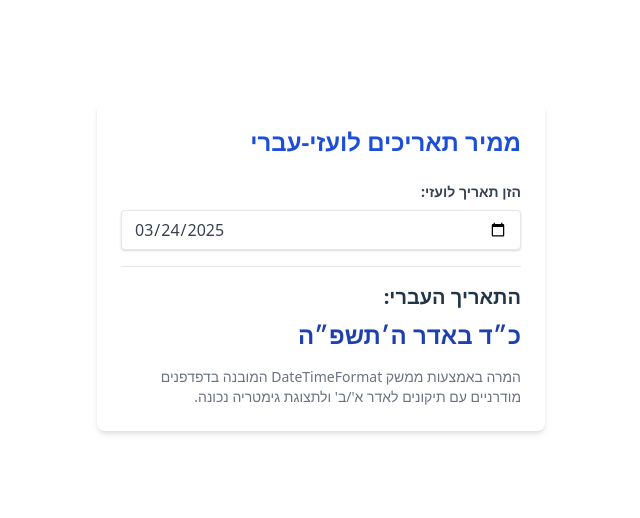
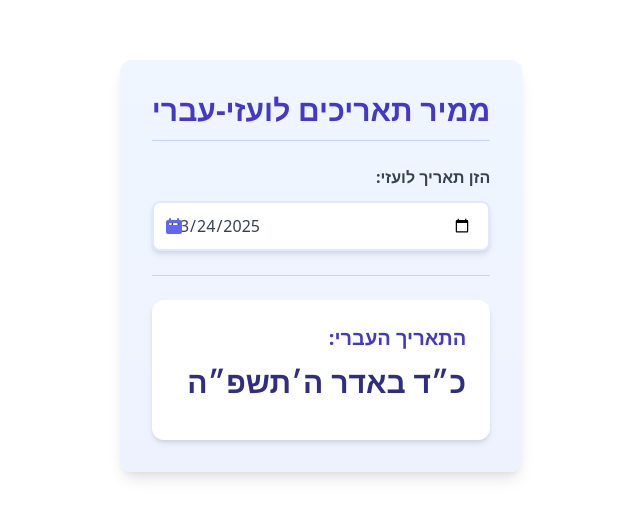
Before and after one commit to benshabbat/HebrewDateConverter, a React (Vite) app in the folder HebrewDateConverter/: page / in a window 1280 px wide. Shown: the part 134-652 px from the top of the page, without its empty margins (319-959 px from the left). Built offline with nearby package versions, Linux system fonts and the light colour scheme.

Commit message:
enhance DateInput and HebrewDateDisplay components with improved styling and accessibility features

```diff
--- a/HebrewDateConverter/src/components/HebrewDateConverter/DateInput.jsx
+++ b/HebrewDateConverter/src/components/HebrewDateConverter/DateInput.jsx
@@ -1,19 +1,31 @@
+// src/components/HebrewDateConverter/DateInput.jsx
+import React from 'react';
+
 const DateInput = ({ value, onChange, error }) => {
   return (
-    <div className="mb-4">
-      <label className="block text-gray-700 text-sm font-bold mb-2" htmlFor="gregorian-date">
+    <div className="mb-6">
+      <label className="block text-gray-700 text-md font-bold mb-3" htmlFor="gregorian-date">
         הזן תאריך לועזי:
       </label>
+      <div className="relative">
         <input
           id="gregorian-date"
           type="date"
-        className="shadow appearance-none border rounded w-full py-2 px-3 text-gray-700 leading-tight focus:outline-none focus:shadow-outline"
+          className="shadow-md appearance-none border-2 border-indigo-100 rounded-lg w-full py-3 px-4 text-gray-700 leading-tight focus:outline-none focus:border-indigo-400 focus:shadow-outline transition-all"
           value={value}
           onChange={onChange}
           aria-describedby="date-error"
+          min="1000-01-01"
+          max="9999-12-31"
         />
+        <div className="absolute inset-y-0 left-0 flex items-center pl-3 pointer-events-none">
+          <svg className="w-5 h-5 text-indigo-500" fill="currentColor" viewBox="0 0 20 20" xmlns="http://www.w3.org/2000/svg">
+            <path fillRule="evenodd" d="M6 2a1 1 0 00-1 1v1H4a2 2 0 00-2 2v10a2 2 0 002 2h12a2 2 0 002-2V6a2 2 0 00-2-2h-1V3a1 1 0 10-2 0v1H7V3a1 1 0 00-1-1zm0 5a1 1 0 000 2h8a1 1 0 100-2H6z" clipRule="evenodd"></path>
+          </svg>
+        </div>
+      </div>
       {error && (
-        <p id="date-error" className="text-red-500 text-sm mt-1">{error}</p>
+        <p id="date-error" className="text-red-500 text-sm mt-2 font-medium">{error}</p>
       )}
     </div>
   );
--- a/HebrewDateConverter/src/components/HebrewDateConverter/HebrewDateDisplay.jsx
+++ b/HebrewDateConverter/src/components/HebrewDateConverter/HebrewDateDisplay.jsx
@@ -1,12 +1,15 @@
+// src/components/HebrewDateConverter/HebrewDateDisplay.jsx
+import React from 'react';
 
 const HebrewDateDisplay = ({ hebrewDate }) => {
   return (
-    <div className="border-t pt-4">
-      <h2 className="text-xl font-semibold mb-2">התאריך העברי:</h2>
-      <p className="text-2xl text-blue-800 font-bold">{hebrewDate}</p>
-      <p className="text-sm text-gray-500 mt-4">
-        המרה באמצעות ממשק DateTimeFormat המובנה בדפדפנים מודרניים עם תיקונים לאדר א'/ב' ולתצוגת גימטריה נכונה.
-      </p>
+    <div className="border-t border-indigo-200 pt-6 mt-4">
+      <div className="bg-white rounded-xl shadow-md p-6 transform transition-all">
+        <h2 className="text-xl font-bold mb-3 text-indigo-700">התאריך העברי:</h2>
+        <p className="text-3xl text-indigo-900 font-bold mb-2">{hebrewDate}</p>
+        <div className="flex items-center mt-4 text-sm text-gray-500">
+        </div>
+      </div>
     </div>
   );
 };
--- a/HebrewDateConverter/src/components/HebrewDateConverter/index.jsx
+++ b/HebrewDateConverter/src/components/HebrewDateConverter/index.jsx
@@ -1,4 +1,5 @@
-import { useState, useEffect, useCallback } from 'react';
+// src/components/HebrewDateConverter/index.jsx
+import React, { useState, useEffect, useCallback } from 'react';
 import HebrewDateDisplay from './HebrewDateDisplay';
 import DateInput from './DateInput';
 import { convertToHebrewDate } from './hebrewDateUtils';
@@ -74,8 +75,8 @@ const HebrewDateConverter = () => {
   };
 
   return (
-    <div className="p-6 max-w-md mx-auto bg-white rounded-lg shadow-md text-right" dir="rtl">
-      <h1 className="text-2xl font-bold mb-6 text-blue-700">ממיר תאריכים לועזי-עברי</h1>
+    <div className="p-8 max-w-md mx-auto bg-gradient-to-r from-blue-50 to-indigo-50 rounded-xl shadow-lg text-right" dir="rtl">
+      <h1 className="text-3xl font-bold mb-6 text-indigo-700 border-b pb-3 border-indigo-200">ממיר תאריכים לועזי-עברי</h1>
 
       <DateInput
         value={gregorianDate}
@@ -84,9 +85,9 @@ const HebrewDateConverter = () => {
       />
 
       {loading ? (
-        <div className="text-center py-4">
-          <div className="inline-block animate-spin rounded-full h-8 w-8 border-b-2 border-blue-700"></div>
-          <p className="mt-2">מחשב תאריך עברי...</p>
+        <div className="text-center py-6 my-4">
+          <div className="inline-block animate-spin rounded-full h-10 w-10 border-b-2 border-indigo-700"></div>
+          <p className="mt-3 text-indigo-700">מחשב תאריך עברי...</p>
         </div>
       ) : (
         hebrewDate && <HebrewDateDisplay hebrewDate={hebrewDate} />
```
Lines whose indentation alone changed are shown as unchanged.
